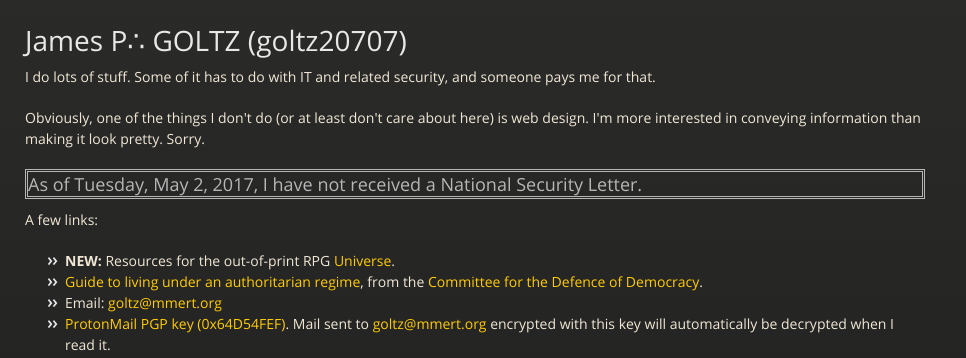
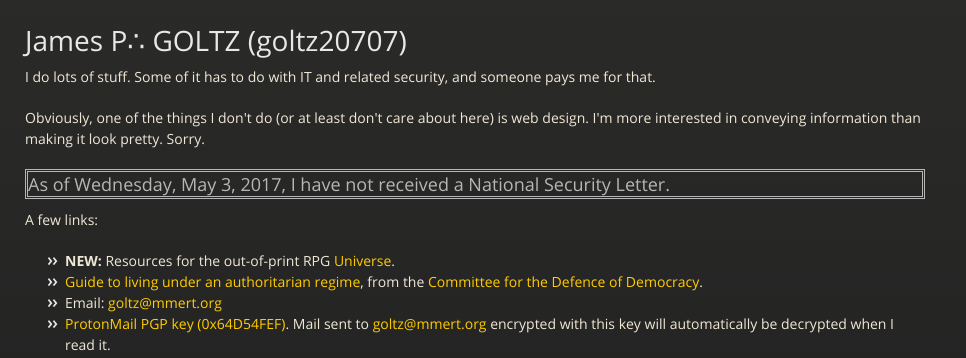
Before and after one commit to goltz20707/goltz20707.github.io, a Jekyll site: the page built from index.html, in a window 1280 px wide. Shown: the top 358 px of the page, without its empty margins (0-966 px from the left). Built offline with Jekyll 4.4.1, drawn with Linux system fonts in a browser that asks for light colours.

Commit message:
Update nsl.html

```diff
--- a/_includes/nsl.html
+++ b/_includes/nsl.html
@@ -4,6 +4,6 @@ date '+%A, %B %e, %Y,'
 
 <h3 style="border: double">As of
 
-Tuesday, May  2, 2017,
+Wednesday, May  3, 2017,
 
 I have not received a National Security Letter.</h3>
```
